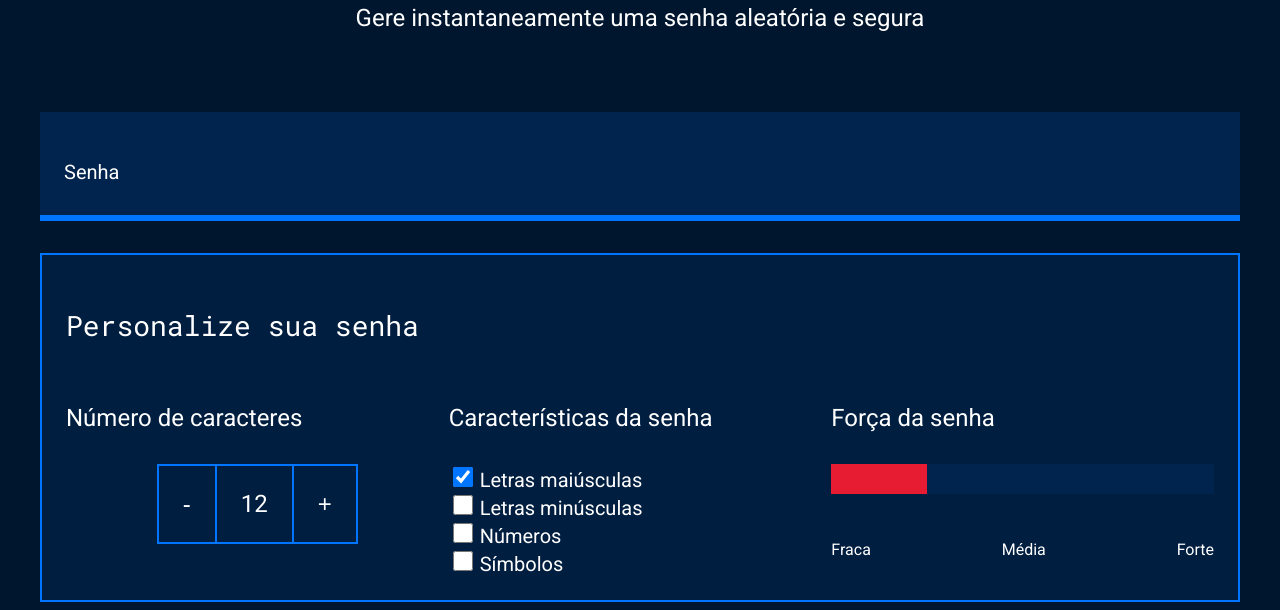
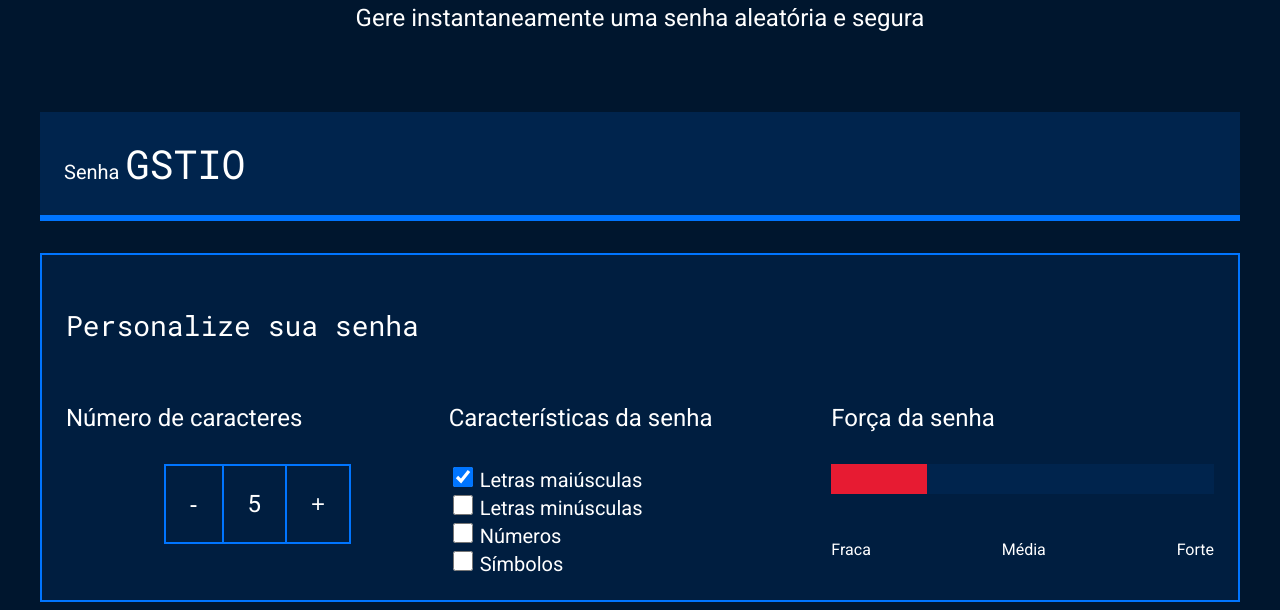
Before and after one commit to Baterista15/gerador-de-senha, a plain HTML site: page index.html in a window 1280 px wide. Shown: the part 214-824 px from the top of the page. Drawn offline with Linux system fonts and the light colour scheme.

Commit message:
terminei a aula 5

```diff
--- a/index.html
+++ b/index.html
@@ -17,7 +17,7 @@
         </div>
         <div class="conteudo-senha">
             <label for="senha">Senha</label>
-            <input name="senha" type="text" id="campo-senha">
+            <input name="senha" type="text" id="campo-senha" readonly>
         </div>
         <div class="parametro">
             <h3 class="parametro-titulo">Personalize sua senha</h3>
--- a/main.js
+++ b/main.js
@@ -1,5 +1,5 @@
 const numeroSenha = document.querySelector('.parametro-senha__texto');
-let tamanhoSenha = 12;
+let tamanhoSenha = 5;
 numeroSenha.textContent = tamanhoSenha;
 
 const botoes = document.querySelectorAll('.parametro-senha__botao');
@@ -13,6 +13,7 @@ function diminuiTamanho() {
         tamanhoSenha--;
     }
     numeroSenha.textContent = tamanhoSenha;
+    geraSenha();
 }
 function aumentaTamanho() {
     if (tamanhoSenha < 20) {
@@ -20,6 +21,20 @@ function aumentaTamanho() {
         tamanhoSenha++;
     }
     numeroSenha.textContent = tamanhoSenha;
+    geraSenha();
 }
 
-console.log(botoes);
+const campoSenha = document.querySelector('#campo-senha');
+
+const letrasMaiusculas = 'ABCDEFGHIJKLMNOPQRSTUVXYWZ';
+geraSenha();
+
+function geraSenha() {
+    let senha = '';
+    for (let i = 0; i < tamanhoSenha; i++) {
+        let numeroAleatorio = Math.random() * letrasMaiusculas.length;
+        numeroAleatorio = Math.floor(numeroAleatorio);
+        senha = senha + letrasMaiusculas[numeroAleatorio];
+    }
+    campoSenha.value = senha;
+}
```
